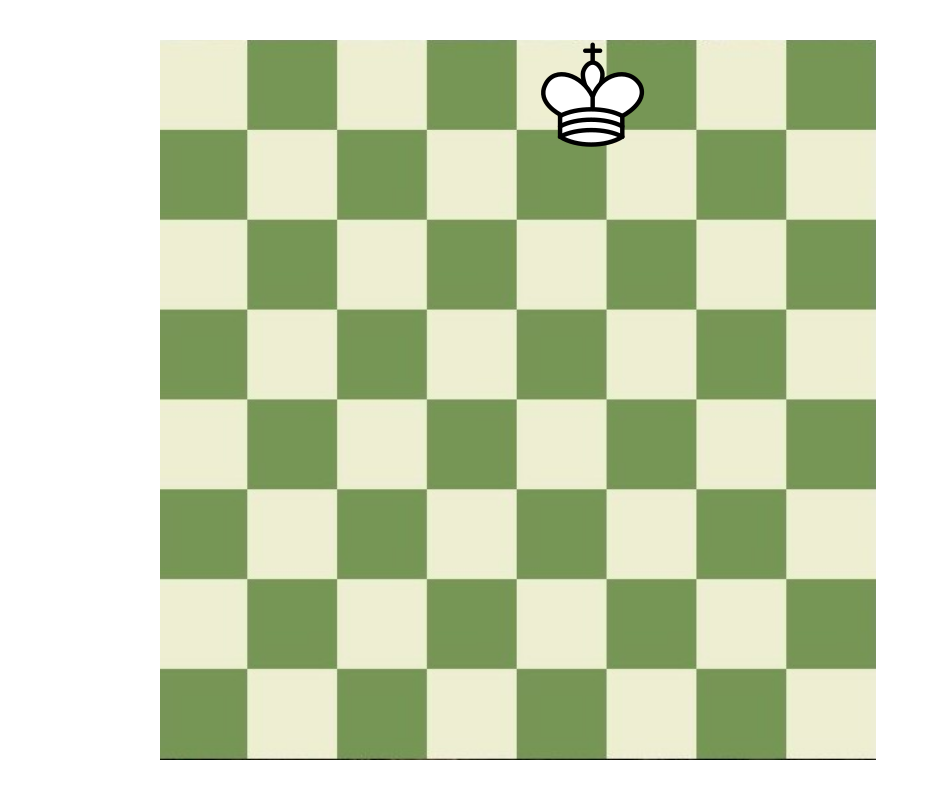
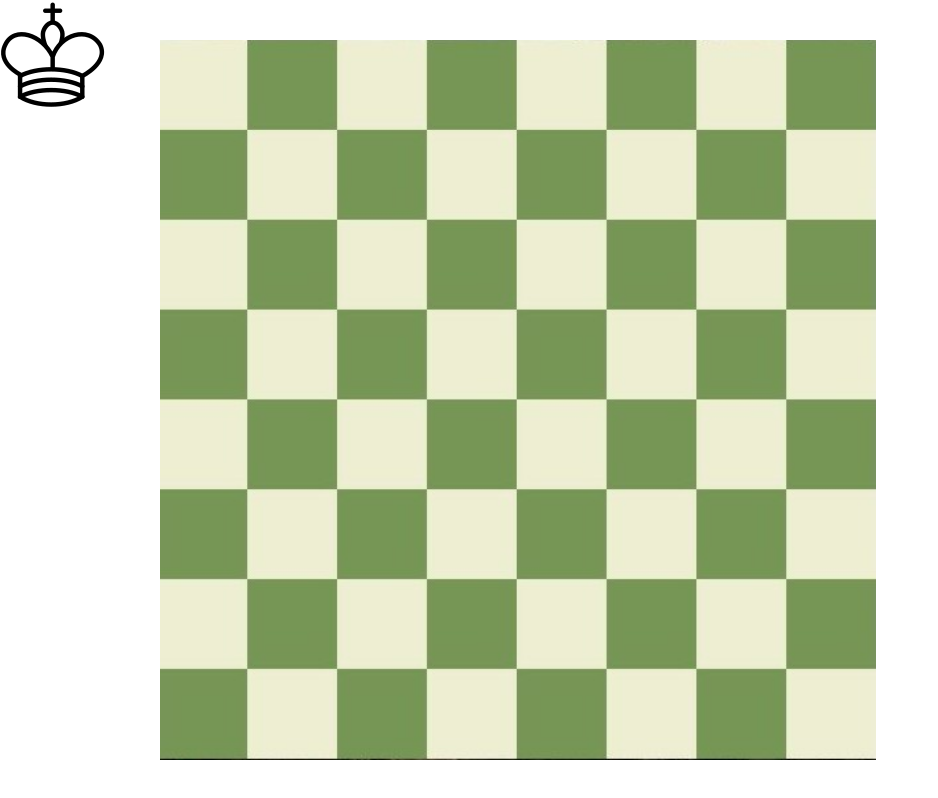
Before and after one commit to se-omar/chess, a React (Vite) app: page / in a window 1280 px wide. Shown: the whole page, without its empty margins (0-938 px from the left). Built offline with nearby package versions, Linux system fonts and the light colour scheme.

Commit message:
fixed piece drag and drop positon

```diff
--- a/src/components/Piece/Piece.tsx
+++ b/src/components/Piece/Piece.tsx
@@ -1,4 +1,5 @@
 import {
+  ChangeEvent,
   useRef,
   useState,
   type DragEventHandler,
@@ -26,12 +27,12 @@ const Piece: React.FC<Props> = (props: Props) => {
     console.log(e.target);
   };
 
-  const dragEnd: any = (e: any) => {
-    setWidth(e.pageX);
-    setHeight(e.pageY);
+  const dragEnd: any = (e: DragEvent) => {
+    setWidth(e.clientX - 50);
+    setHeight(e.clientY - 50);
     console.log("drag end");
-    console.log("page x: ", e.pageX);
-    console.log("page y: ", e.pageY);
+    console.log("client x: ", e.clientX);
+    console.log("client y: ", e.clientY);
   };
 
   // const dragEnter: any = (e: any) => {
@@ -42,7 +43,7 @@ const Piece: React.FC<Props> = (props: Props) => {
   return (
     <img
       style={{
-        position: "relative",
+        position: "absolute",
         left: width,
         top: height,
       }}
```
